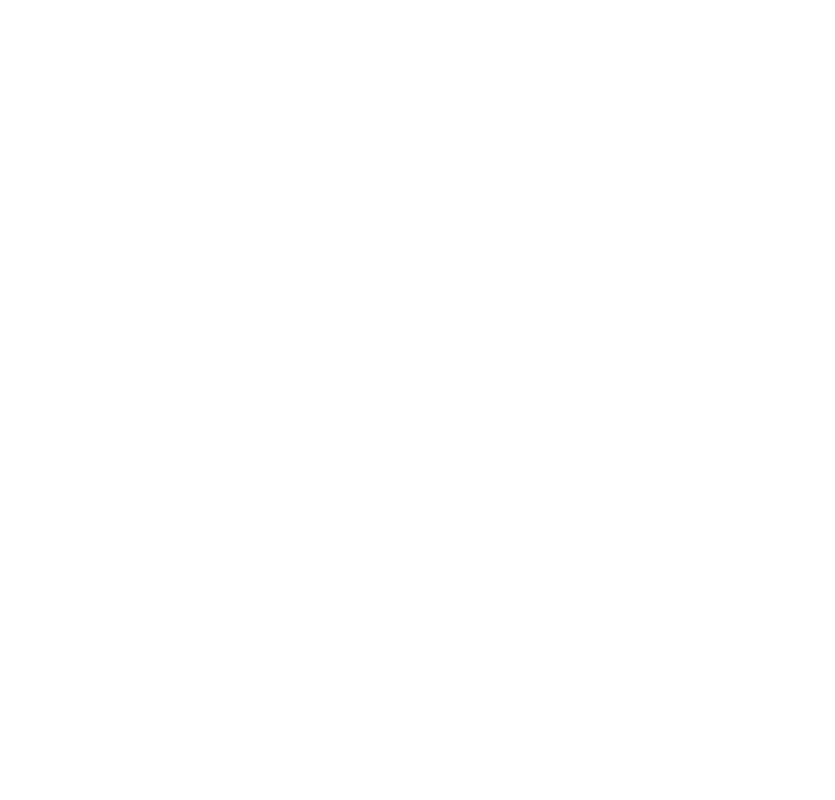
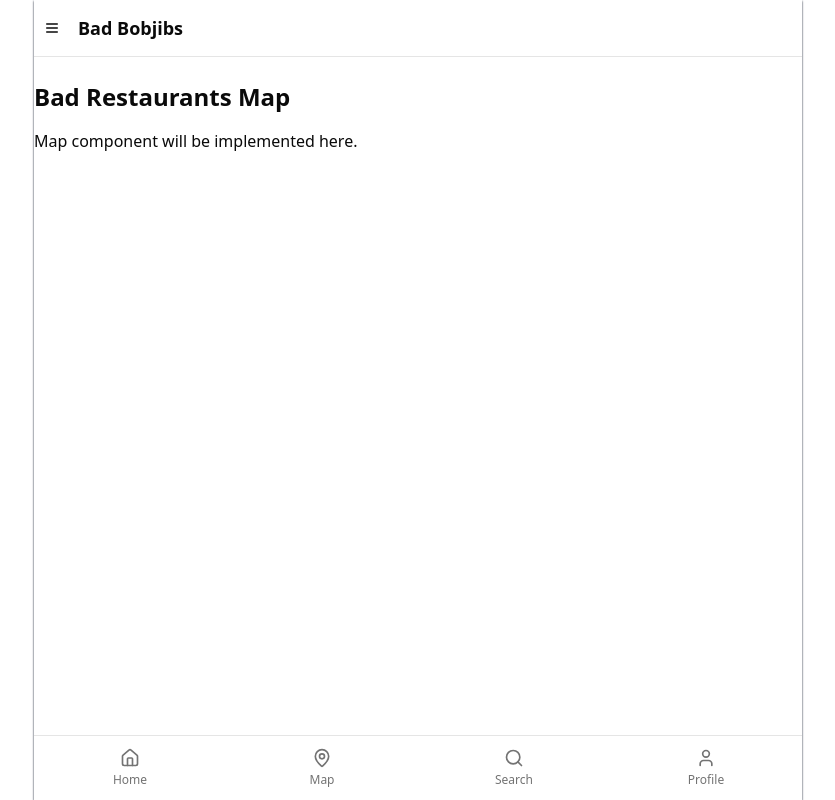
Before and after one commit to orlein/bad-bobjibs, a React (Vite) app: page /map in a window 1280 px wide. Before the commit this address had no page. Shown: the whole page, without its empty margins (222-1057 px from the left). Built offline with nearby package versions, Linux system fonts and the light colour scheme.

Commit message:
update layout

```diff
--- a/src/App.tsx
+++ b/src/App.tsx
@@ -3,6 +3,10 @@
 import { BrowserRouter, Route, Routes } from 'react-router';
 import Home from './pages/home';
 import { QueryClient, QueryClientProvider } from '@tanstack/react-query';
+import Layout from './components/root-layout';
+import ProfilePage from './pages/profile';
+import SearchPage from './pages/search';
+import MapPage from './pages/map';
 
 const queryClient = new QueryClient();
 
@@ -12,7 +16,12 @@
       <Provider store={store}>
         <BrowserRouter>
           <Routes>
-            <Route index element={<Home />} />
+            <Route element={<Layout />}>
+              <Route index element={<Home />} />
+              <Route path="map" element={<MapPage />} />
+              <Route path="search" element={<SearchPage />} />
+              <Route path="profile" element={<ProfilePage />} />
+            </Route>
           </Routes>
         </BrowserRouter>
       </Provider>
--- /dev/null
+++ b/src/components/bottom-nav.tsx
@@ -0,0 +1,32 @@
+import { Link } from 'react-router';
+import { HomeIcon, MapPinIcon, SearchIcon, UserIcon } from 'lucide-react';
+import { cn } from '@/lib/utils';
+
+const navItems = [
+  { icon: HomeIcon, label: 'Home', href: '/' },
+  { icon: MapPinIcon, label: 'Map', href: '/map' },
+  { icon: SearchIcon, label: 'Search', href: '/search' },
+  { icon: UserIcon, label: 'Profile', href: '/profile' },
+];
+
+export default function BottomNav() {
+  return (
+    <nav className="fixed bottom-0 left-0 right-0 z-50 bg-background border-t mx-auto max-w-screen-md">
+      <div className="container flex justify-around items-center h-16">
+        {navItems.map((item) => (
+          <Link
+            key={item.href}
+            to={item.href}
+            className={cn(
+              'flex flex-col items-center justify-center w-full h-full text-muted-foreground hover:text-primary',
+              'focus:outline-none focus-visible:ring-2 focus-visible:ring-offset-2 focus-visible:ring-ring focus-visible:ring-offset-background'
+            )}
+          >
+            <item.icon className="h-5 w-5" />
+            <span className="text-xs mt-1">{item.label}</span>
+          </Link>
+        ))}
+      </div>
+    </nav>
+  );
+}
--- /dev/null
+++ b/src/components/header.tsx
@@ -0,0 +1,16 @@
+import { MenuIcon } from 'lucide-react';
+import { Button } from '@/components/ui/button';
+
+export default function Header() {
+  return (
+    <header className="sticky top-0 z-50 w-full border-b bg-background/95 backdrop-blur supports-[backdrop-filter]:bg-background/60">
+      <div className="container flex h-14 items-center">
+        <Button variant="ghost" size="icon" className="mr-2">
+          <MenuIcon className="h-6 w-6" />
+          <span className="sr-only">Menu</span>
+        </Button>
+        <h1 className="text-lg font-semibold">Bad Bobjibs</h1>
+      </div>
+    </header>
+  );
+}
--- /dev/null
+++ b/src/components/root-layout.tsx
@@ -0,0 +1,15 @@
+import { Outlet } from 'react-router';
+import Header from './header';
+import BottomNav from './bottom-nav';
+
+export default function Layout() {
+  return (
+    <div className="flex flex-col min-h-screen bg-background text-foreground mx-auto max-w-screen-md shadow-slate-900 shadow-sm">
+      <Header />
+      <main className="flex-grow overflow-y-auto pb-16">
+        <Outlet />
+      </main>
+      <BottomNav />
+    </div>
+  );
+}
--- /dev/null
+++ b/src/pages/map.tsx
@@ -0,0 +1,8 @@
+export default function MapPage() {
+  return (
+    <div className="container py-6">
+      <h2 className="text-2xl font-bold mb-4">Bad Restaurants Map</h2>
+      <p>Map component will be implemented here.</p>
+    </div>
+  );
+}
--- /dev/null
+++ b/src/pages/profile.tsx
@@ -0,0 +1,8 @@
+export default function ProfilePage() {
+  return (
+    <div className="container py-6">
+      <h2 className="text-2xl font-bold mb-4">User Profile</h2>
+      <p>User profile information will be displayed here.</p>
+    </div>
+  );
+}
--- /dev/null
+++ b/src/pages/search.tsx
@@ -0,0 +1,8 @@
+export default function SearchPage() {
+  return (
+    <div className="container py-6">
+      <h2 className="text-2xl font-bold mb-4">Search Bad Restaurants</h2>
+      <p>Search functionality will be implemented here.</p>
+    </div>
+  );
+}
```
